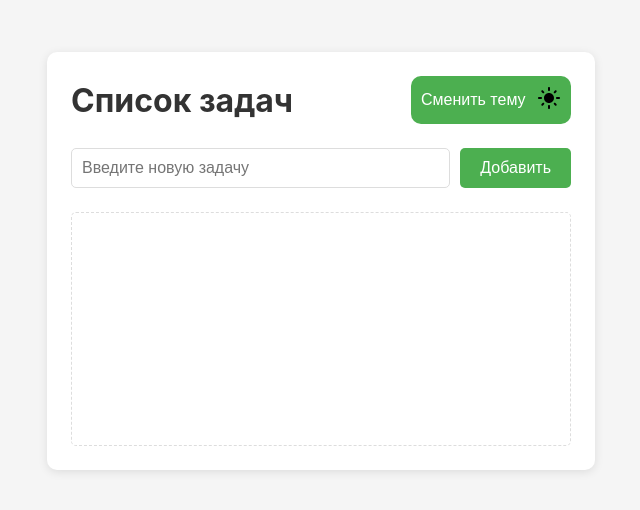
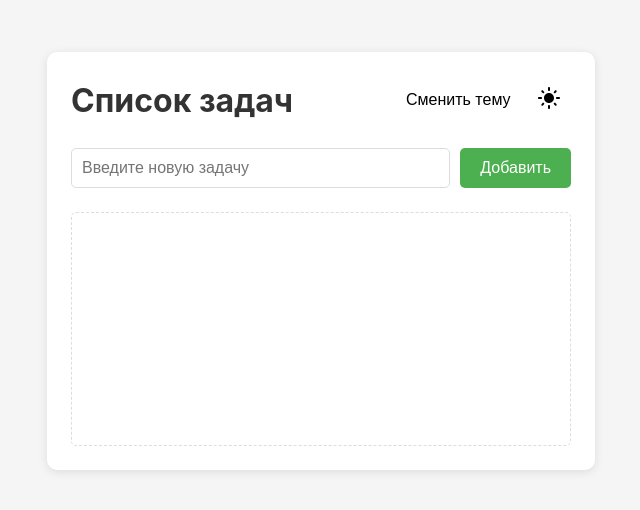
Before and after one commit to BLADEVIK/FrontDev-Welcome-Task-Practice-dev, a React (Create React App) app: page / in a window 1280 px wide. Shown: the top 510 px of the page, without its empty margins (319-959 px from the left). Built offline with nearby package versions, Linux system fonts and the light colour scheme.

Commit message:
button Theme

```diff
--- a/src/components/ThemeToggle.scss
+++ b/src/components/ThemeToggle.scss
@@ -8,19 +8,24 @@ body.light {
   }
 }
 .theme-toggle {
-  border-radius: 10px;
-  width: 32%;
   display: flex;
+  width: 35%;
   padding: 10px;
   align-items: center;
   gap: 10px;
   justify-content: space-between;
-  background: var(--btn-bg);
+  background: none;
+  font-size: 16px;
+  cursor: pointer;
   border: none;
-  font-size: 16px;
-  color: white;
-  cursor: pointer;
+
+  &:focus {
+    outline: none;
+    border-radius: 10px;
+    border: 1px solid #4caf50;
+  }
 }
+
 body.dark {
   background-color: #1e1e1e;
   color: #f5f5f5;
```
